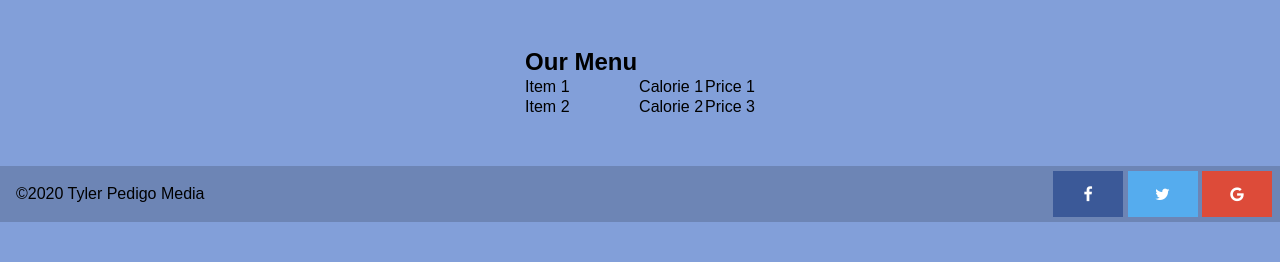
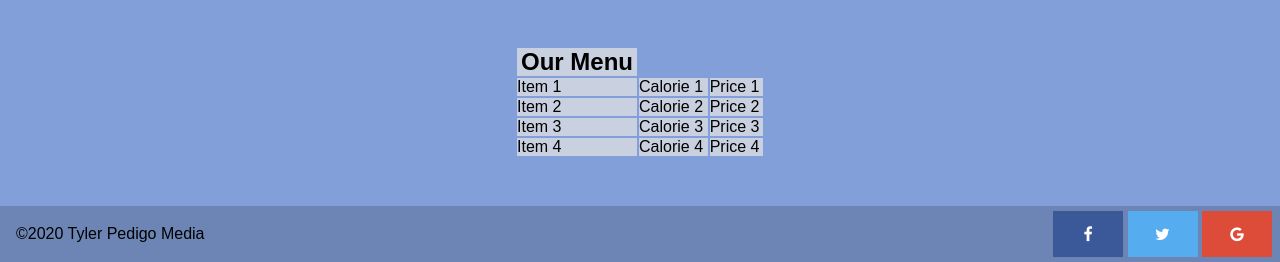
Before and after one commit to Tapedigo/tylers-coffee, a plain HTML site: page menu.html in a window 1280 px wide. Shown: the part 646-908 px from the top of the page. Before the commit the page ends 868 px from the top, so only its background shows below. Drawn offline with Linux system fonts and the light colour scheme.

Commit message:
worked on table had difficulty styling

```diff
--- a/css/style.css
+++ b/css/style.css
@@ -92,6 +92,15 @@ header a {
     margin-top: auto;
 }
 
+/* Menu.html Styles */
+
+tr {
+    box-sizing: border-box;
+    background: #C9D0DF;
+    width: 250px;
+    border-bottom: 1px solid black;
+}
+
 /* Menu.html Classes */
 
 .table {
@@ -99,6 +108,7 @@ header a {
     margin-right: auto;
     margin-top: 3rem;
     margin-bottom: 3rem;
+    width: 250px
 }
 
 /* Images */
--- a/menu.html
+++ b/menu.html
@@ -36,7 +36,17 @@
                     <tr>
                         <td>Item 2</td>
                         <td>Calorie 2</td>
+                        <td>Price 2</td>
+                    </tr>
+                    <tr>
+                        <td>Item 3</td>
+                        <td>Calorie 3</td>
                         <td>Price 3</td>
+                    </tr>
+                    <tr>
+                        <td>Item 4</td>
+                        <td>Calorie 4</td>
+                        <td>Price 4</td>
                     </tr>
                 </tbody>
             </thead>
```
